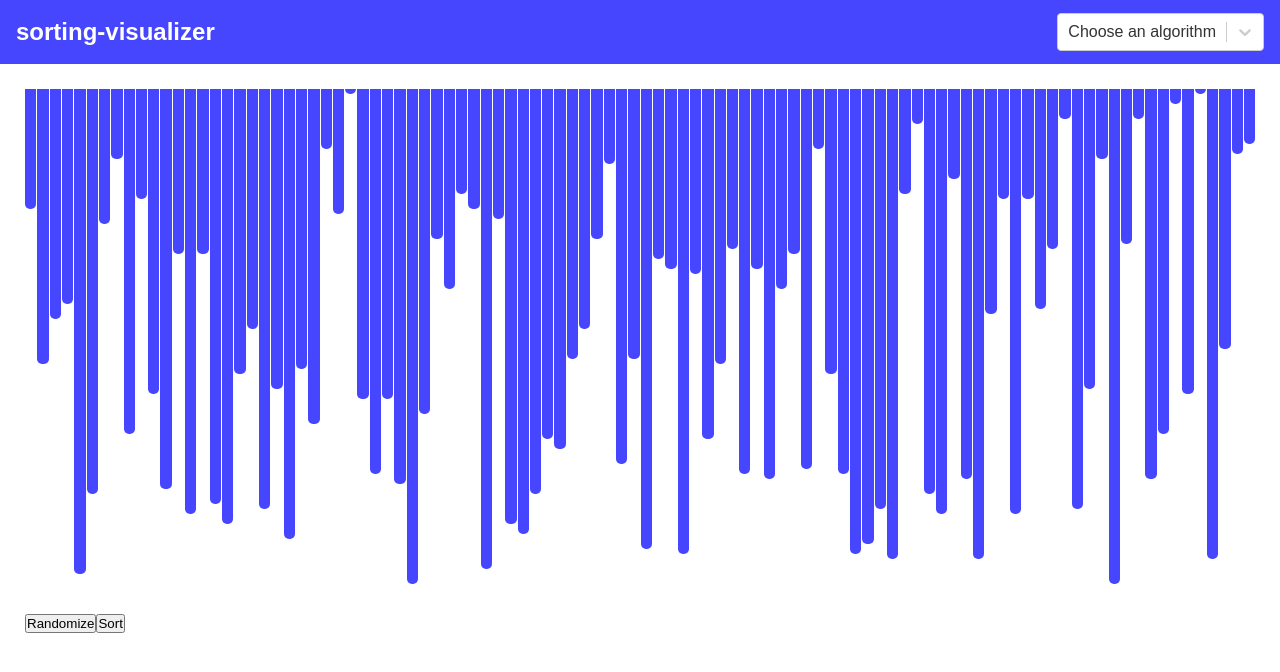
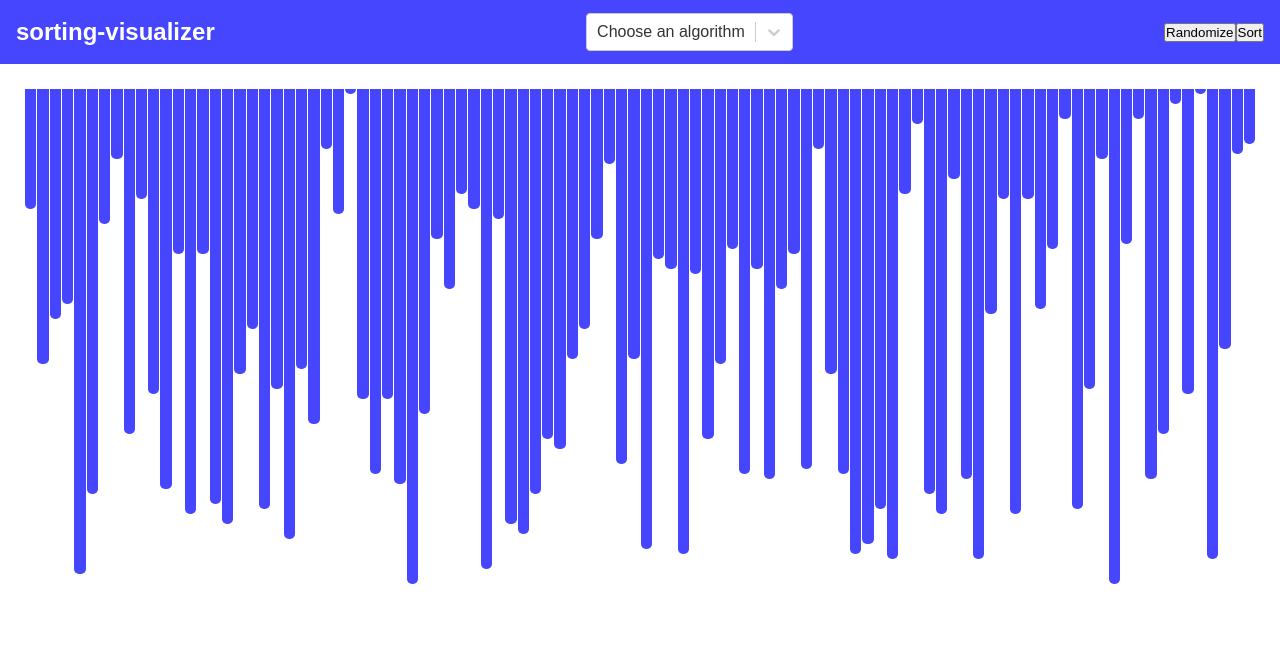
Before and after one commit to drew18moore/sorting-visualizer-react, a React (Create React App) app: page / in a window 1280 px wide. Shown: the top 672 px of the page. Built offline with nearby package versions, Linux system fonts and the light colour scheme.

Commit message:
Moved randomize and sort buttons to Header component

```diff
--- a/src/App.js
+++ b/src/App.js
@@ -154,7 +154,7 @@ function App() {
 
   return (
     <div className="App">
-      <Header algo={chosenAlgo} onChange={handleChange}/>
+      <Header algo={chosenAlgo} onChange={handleChange} randomize={randomize} sort={sort} />
       <Main vals={data.values} randomize={randomize} sort={sort}/>
     </div>
   );
--- a/src/components/Header.js
+++ b/src/components/Header.js
@@ -15,6 +15,10 @@ function Header(props) {
                 <h1>sorting-visualizer</h1>
             </div>
             <Select onChange={props.onChange} value={options.value} options={options} defaultValue={options[0]}/>
+            <form id="buttons-form">
+                <button type='button' onClick={props.randomize}>Randomize</button>
+                <button type='button' onClick={props.sort}>Sort</button>
+            </form>
         </nav>
     );
 }
--- a/src/components/Main.js
+++ b/src/components/Main.js
@@ -1,150 +1,7 @@
-import { useEffect, useState } from 'react';
 import '../Main.css'
 import Bar from './Bar';
 
 function Main(props) {
-    // const [data, setData] = useState({
-    //     num: 100,
-    //     values: [12, 4, 59, 47, 94, 17]
-    // });
-
-    // useEffect(() => {
-    //     randomize();
-    // }, [])
-
-    // const randomize = () => {
-    //     setData(prevData => {
-    //         return {
-    //             ...prevData,
-    //             values: [...new Array(data.num)].map(() => Math.floor(Math.random() * 100) + 1)
-    //         }
-    //     });
-    // }
-
-    // const sleep = (ms) => {
-    //     return new Promise((resolve) => setTimeout(resolve, ms));
-    // }
-
-    // const sort = () => {
-    //     switch(props.algo) {
-    //         case "Bubble Sort":
-    //             console.log("Performing Bubble Sort");
-    //             bubbleSort();
-    //             break;
-    //         case "Selection Sort":
-    //             console.log("Performing Selection Sort");
-    //             selectionSort();
-    //             break;
-    //         case "Quick Sort":
-    //             console.log("Performing Quick Sort");
-    //             break;
-    //         case "Merge Sort":
-    //             console.log("Performing Merge Sort");
-    //             // Test
-    //             let test = [...data.values].sort((a, b) => a - b);
-    //             let result = mergeSort(data.values);
-    //             console.log(arraysAreEqual(test, result));
-
-    //             // TODO: properly animate merge sort
-    //             setData((prevData) => {
-    //                 return {
-    //                     ...prevData,
-    //                     values: result
-    //                 }
-    //             })
-
-    //             break;
-
-    //     }
-    // }
-
-    // const bubbleSort = async() => {
-    //     let arr = [...data.values];
-    //     let test = [...arr].sort((a, b) => a - b);
-    //     let temp;
-
-    //     for (let i = 0; i < arr.length; i++) {
-    //         for (let j = 0; j < arr.length - i - 1; j++) {
-    //             if (arr[j] > arr[j+1]) {
-    //                 temp = arr[j]
-    //                 arr[j] = arr[j+1]
-    //                 arr[j+1] = temp
-    //                 setData((prevData) => {
-    //                     return {
-    //                         ...prevData,
-    //                         values: arr
-    //                     }
-    //                 })
-    //                 await sleep(10);
-    //             }
-    //         }
-    //     }
-    //     await console.log(arraysAreEqual(arr, test));
-    // }
-
-    // const selectionSort = async() => {
-    //     let arr = [...data.values];
-    //     let test = [...arr].sort((a, b) => a - b);
-    //     let temp;
-    //     let minIndex;
-
-    //     for (let i = 0; i < arr.length; i++) {
-    //         minIndex = i;
-    //         for (let j = i; j < arr.length; j++) {
-    //             if (arr[j] < arr[minIndex]) {
-    //                 minIndex = j;
-    //             }
-    //         }
-    //         temp = arr[i];
-    //         arr[i] = arr[minIndex];
-    //         arr[minIndex] = temp;
-    //         setData((prevData) => {
-    //             return {
-    //                 ...prevData,
-    //                 values: arr
-    //             }
-    //         })
-    //         await sleep(10);
-    //     }
-    //     // Test
-    //     await console.log(arraysAreEqual(arr, test));
-    // }
-
-    // const mergeSort = (arr) => {
-    //     if (arr.length <= 1)
-    //         return arr;
-
-    //     let mid = Math.floor(arr.length / 2)
-    //     let leftArr = arr.slice(0, mid);
-    //     let rightArr = arr.slice(mid, arr.length);
-
-    //     return merge(mergeSort(leftArr), mergeSort(rightArr));
-    // }
-
-    // const merge = (leftArr, rightArr) => {
-    //     let result = [];
-
-    //     while (leftArr.length && rightArr.length) {
-    //         if (leftArr[0] < rightArr[0]) {
-    //             result.push(leftArr.shift());
-    //         } else {
-    //             result.push(rightArr.shift());
-    //         }
-    //     }
-
-    //     return [...result, ...leftArr, ...rightArr]
-    // }
-
-    // const arraysAreEqual = (a, b) => {
-    //     if (a === b) return true;
-    //     if (a == null || b == null) return false;
-    //     if (a.length !== b.length) return false;
-
-    //     for (var i = 0; i < a.length; ++i) {
-    //         if (a[i] !== b[i]) return false;
-    //     }
-    //     return true;
-    // }
 
     const barElements = props.vals.map((val, i) => {
         return (
@@ -157,10 +14,6 @@ function Main(props) {
             <div id="bars">
                 {barElements}
             </div>
-            <form id="buttons-form">
-                <button type="button" onClick={props.randomize}>Randomize</button>
-                <button type="button" onClick={props.sort}>Sort</button>
-            </form>
         </main>
     );
 }
```
